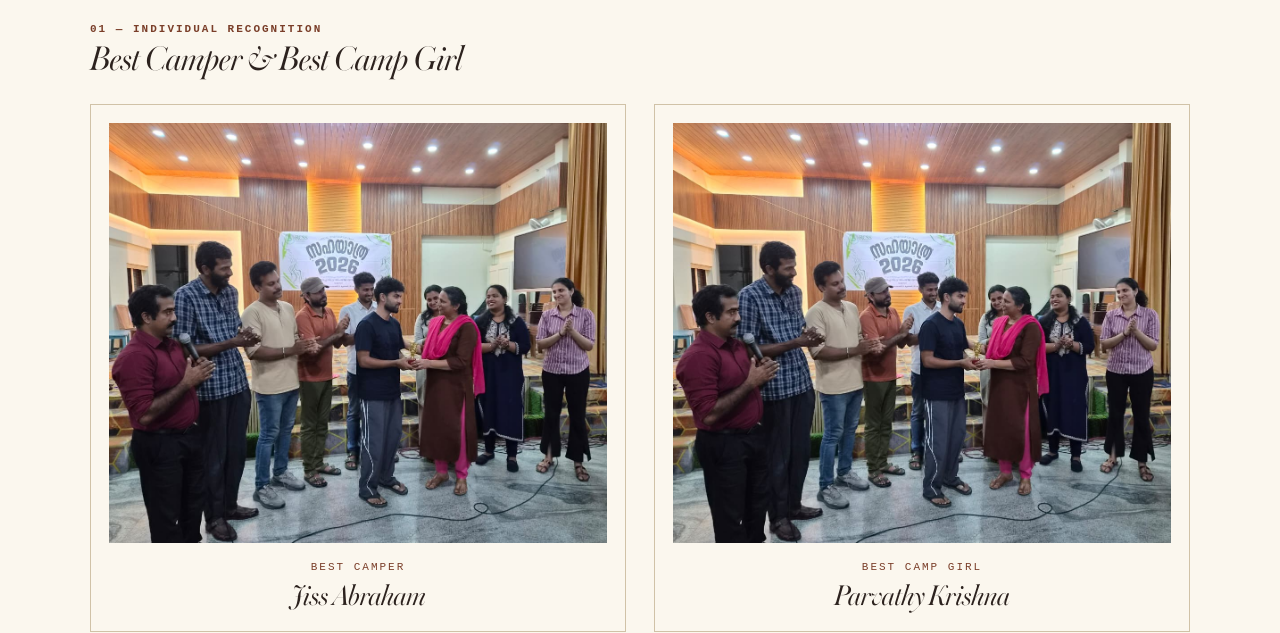
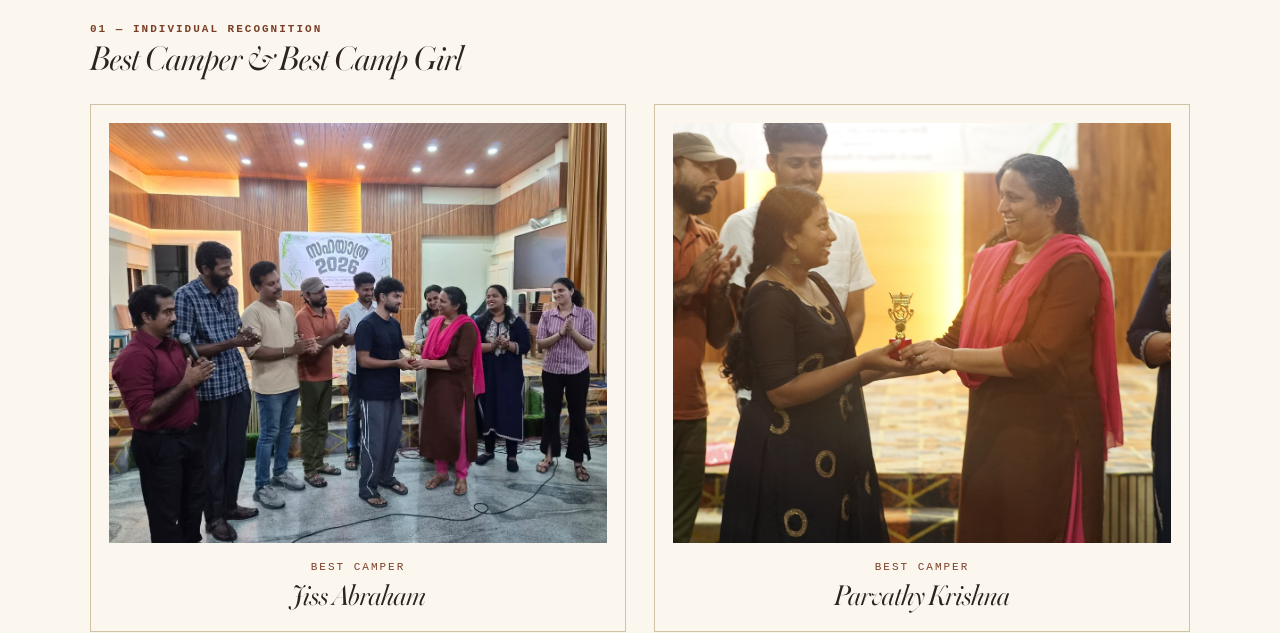
Before and after one commit to urichils/camp-report, a React (Vite) app: page / in a window 1280 px wide. Shown: the part 8240-8873 px from the top of the page. Built offline with nearby package versions, Linux system fonts and the light colour scheme.

Commit message:
Fix image source for Best Camp Girl award

```diff
--- a/src/App.jsx
+++ b/src/App.jsx
@@ -2374,8 +2374,8 @@ export default function App() {
                 <h3>Jiss Abraham</h3>
               </article>
               <article className="award-card award-featured">
-                <img src={bestCamper} alt="Parvathy Krishna, Best Camp Girl" />
-                <span className="award-label">BEST CAMP GIRL</span>
+                <img src={bestCampgirl} alt="Parvathy Krishna, Best Camp Girl" />
+                <span className="award-label">BEST CAMPER</span>
                 <h3>Parvathy Krishna</h3>
               </article>
             </div>
```
